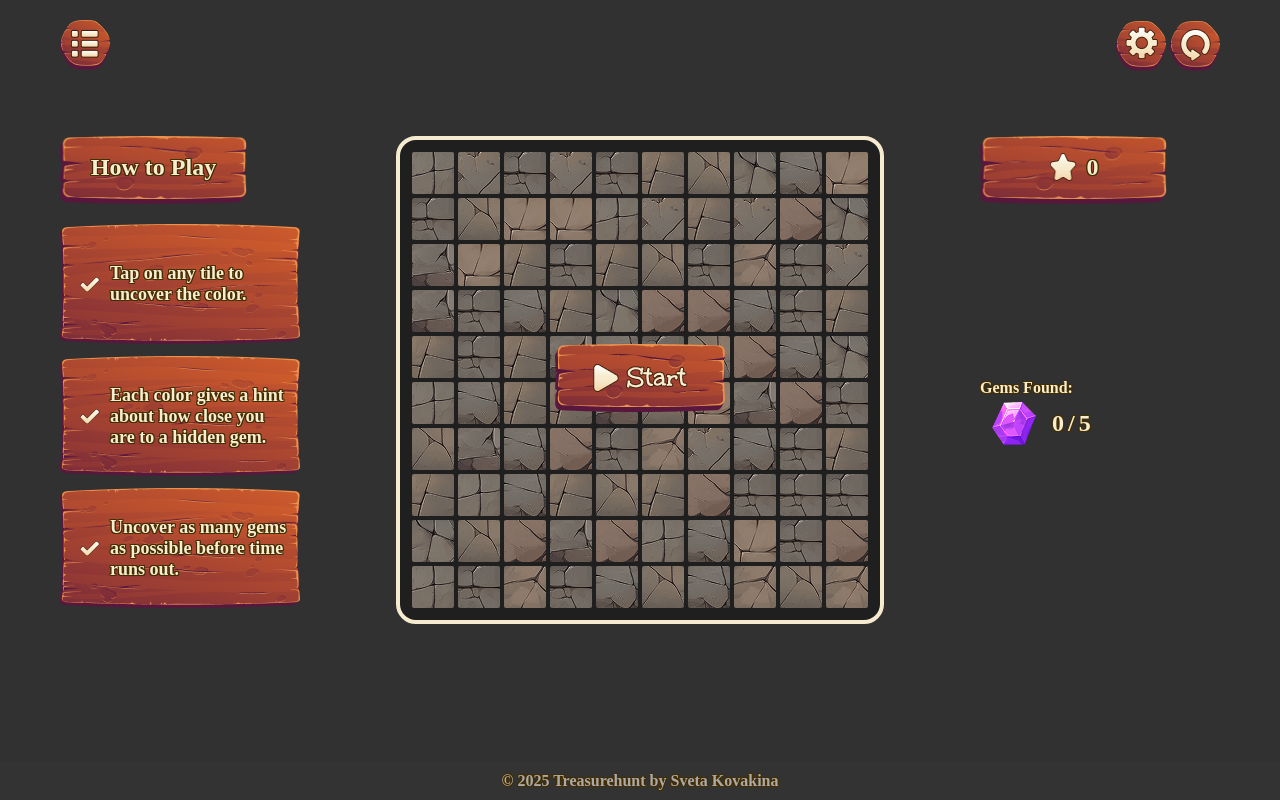
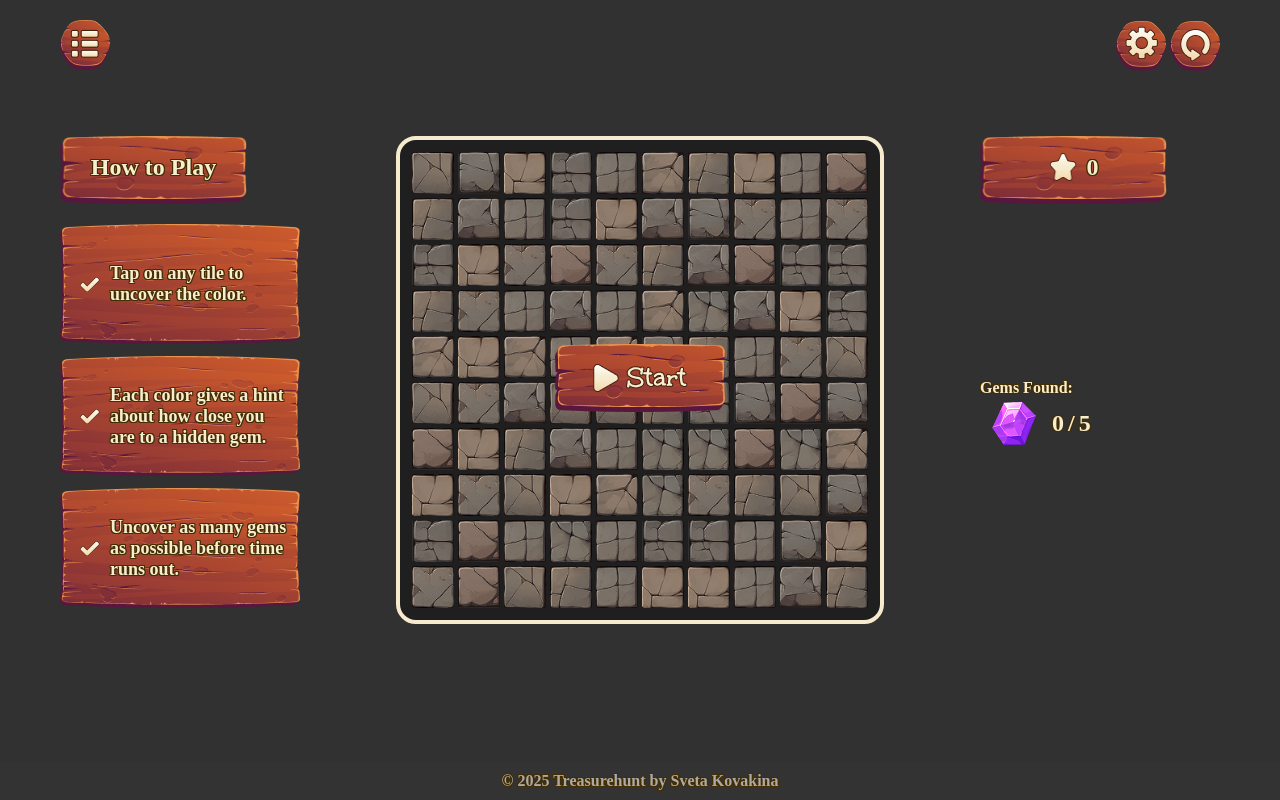
Before and after one commit to skovakina/treasure-hunt, a plain HTML site: page index.html in a window 1280 px wide. Drawn offline with Linux system fonts and the light colour scheme; a web font is replaced by a local one.

Commit message:
refactor

```diff
--- a/app.js
+++ b/app.js
@@ -73,7 +73,7 @@ function isValidPosition(row, col) {
 }
 
 function createGrid() {
-  getGemsPositions();
+  gems = getGemsPositions();
   hints = getHintsPositions();
 
   for (let row = 0; row < BOARD_SIZE; row++) {
@@ -86,16 +86,6 @@ function createGrid() {
       if (hints.includes(`${row}-${col}`)) {
         cell.setType("hint");
       }
-      // const cell = document.createElement("div");
-      // cell.classList.add("cell");
-      // const position = `${row}-${col}`;
-      // if (gemPositions.includes(position)) {
-      //   cell.classList.add("gem");
-      // }
-      // if (hints.includes(position)) {
-      //   cell.classList.add("hint");
-      // }
-      // board.appendChild(cell);
     }
   }
 }
@@ -110,7 +100,6 @@ function startGame() {
   clearGrid();
   resetGameState();
   createGrid();
-  coverCells();
 
   gameOverEl.forEach((el) => el.classList.add("hidden"));
   congratulationsEl.classList.add("hidden");
@@ -142,12 +131,6 @@ function startTime() {
   playGame();
 }
 
-function coverCells() {
-  const cells = document.querySelectorAll(".cell");
-  cells.forEach((cell) => {
-    getTileImage(cell);
-  });
-}
 function handlePause() {
   const cells = document.querySelectorAll(".cell");
   if (isPaused) {
@@ -165,65 +148,18 @@ function handlePause() {
 
 function playGame() {
   actions.classList.remove("hidden");
-
-  // board.addEventListener("click", (event) => {
-  //   const cell = event.target;
-  //   if (cell.classList.contains("cell")) {
-  //     removeTileImage(cell);
-  //   }
-  //   if (cell.classList.contains("gem")) {
-  //     totalScore += 100;
-  //     scoreEl.textContent = totalScore;
-  //     gemsFound++;
-  //     gemEl.textContent = gemsFound;
-  //     if (gemsFound === GEM_COUNT && timeLeft > 0) {
-  //       clearInterval(timerInterval);
-  //       congratulationsEl.classList.remove("hidden");
-  //     }
-
-  //     if (timeLeft === 0) {
-  //       gameOverEl.classList.remove("hidden");
-  //     }
-  //   }
-  // });
 }
-
-function getTileImage(cell) {
-  const tileType = Math.floor(Math.random() * 11);
-  cell.style.backgroundImage = `url('./assets/tiles/tile-type-${tileType}.png')`;
-  cell.style.backgroundSize = "fill";
-  cell.style.backgroundPosition = "center";
-}
-
-function removeTileImage(cell) {
-  if (cell.classList.contains("hint")) {
-    cell.style.backgroundImage = "url('./assets/tiles/tile-bg-pink.png')";
-    return;
-  }
-  if (cell.classList.contains("gem")) {
-    cell.style.backgroundImage = "url('./assets/tiles/tile-gem.png')";
-    return;
-  }
-  cell.style.backgroundImage = `url('./assets/tiles/tile-bg-1.png')`;
-  cell.style.backgroundColor = "#1F1F1F";
-}
-
-function setScrore() {}
 
 function initialize() {
   actions.classList.add("hidden");
   createGrid();
-  coverCells();
-  const cells = document.querySelectorAll(".cell");
-  cells.forEach((cell) => cell.classList.add("paused"));
 }
 
 function onGemFound() {
   totalScore += 100;
   scoreEl.textContent = totalScore;
-}
-
-function getResults() {
+  gemsFound++;
+  gemEl.textContent = gemsFound;
   if (gemsFound === GEM_COUNT && timeLeft > 0) {
     clearInterval(timerInterval);
     congratulationsEl.classList.remove("hidden");
@@ -244,6 +180,7 @@ class Cell {
     this.onGemFound = onGemFound;
 
     this.element = document.createElement("div");
+    this.element.style.backgroundImage = `url('./assets/tiles/tile-type-${this.getTileImage()}.png')`;
     this.element.classList.add("cell");
 
     this.element.addEventListener("click", () => {
@@ -258,6 +195,10 @@ class Cell {
     } else if (type === "hint") {
       this.type = "hint";
     }
+  }
+
+  getTileImage() {
+    return Math.floor(Math.random() * 11);
   }
 
   reveal() {
--- a/style.css
+++ b/style.css
@@ -291,6 +291,8 @@ footer {
 
 .cell {
   cursor: pointer;
+  background-position: center center;
+  background-size: cover;
 }
 
 .cell.paused {
```
